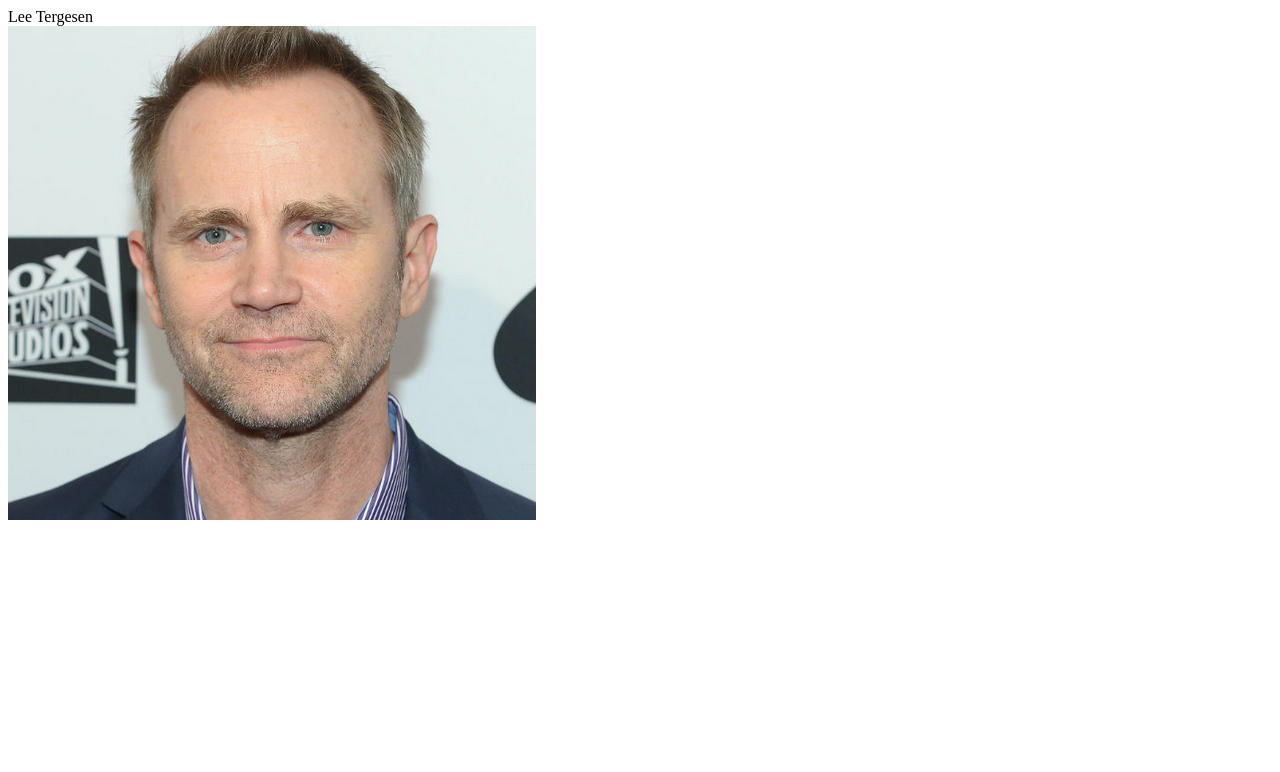
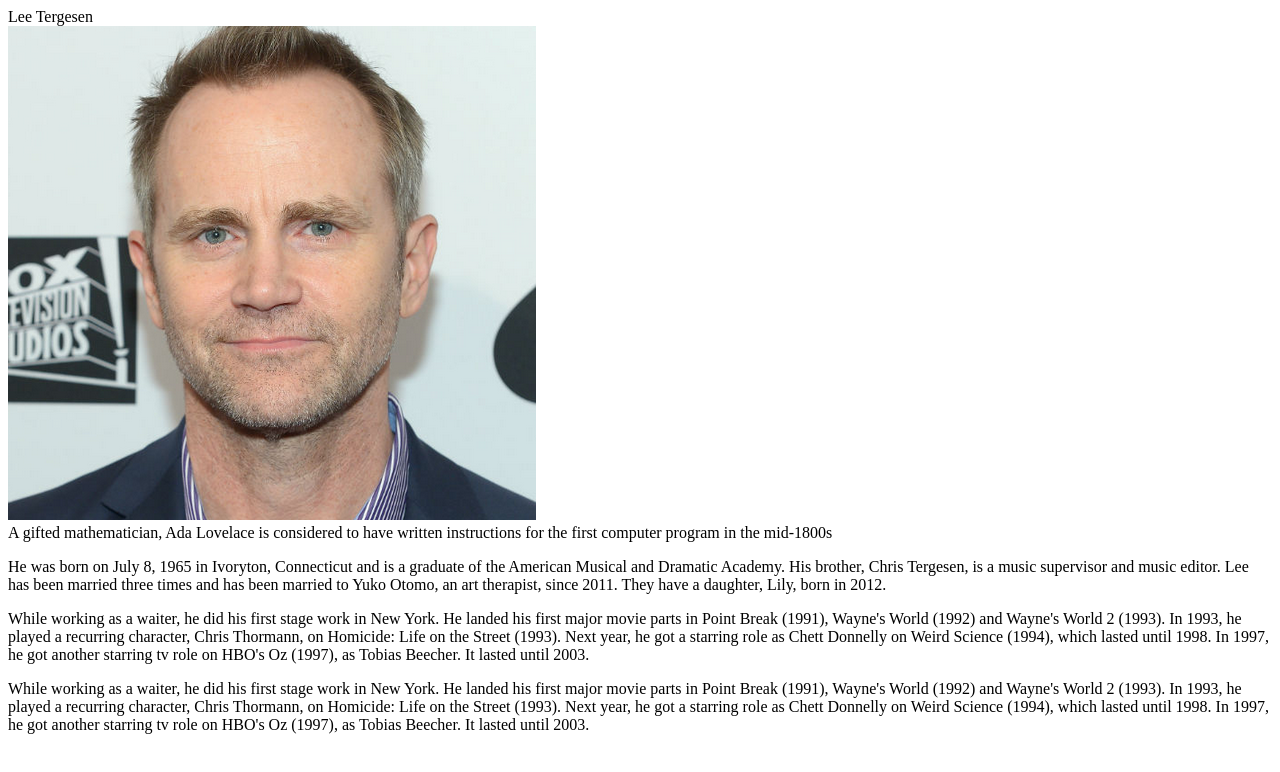
Before and after one commit to ifylala/IfyAaron, a plain HTML site: page index.html in a window 1280 px wide. Drawn offline with Linux system fonts and the light colour scheme.

Commit message:
Initial commit

```diff
--- a/index.html
+++ b/index.html
@@ -10,7 +10,25 @@
     <script src="https://cdn.freecodecamp.org/testable-projects-fcc/v1/bundle.js"></script>
     <div id="main">
         <div id="title">Lee Tergesen</div>
-        <div id="img-div"><img id="image" src="img/Lee_Tergesen.png"></div>
+        <div id="img-div">
+          <img id="image" src="img/Lee_Tergesen.png">
+          <div id="img-caption">
+            A gifted mathematician, Ada Lovelace is considered to have written instructions for the first computer program in the mid-1800s
+
+          </div>
+        </div>
+
+        <div id="tribute-info">
+          <p>He was born on July 8, 1965 in Ivoryton, Connecticut and is a graduate of the American Musical and Dramatic Academy. His brother, Chris Tergesen, is a music supervisor and music editor. Lee has been married three times and has been married to Yuko Otomo, an art therapist, since 2011. They have a daughter, Lily, born in 2012.</p>
+
+          <p>
+            While working as a waiter, he did his first stage work in New York. He landed his first major movie parts in Point Break (1991), Wayne's World (1992) and Wayne's World 2 (1993). In 1993, he played a recurring character, Chris Thormann, on Homicide: Life on the Street (1993). Next year, he got a starring role as Chett Donnelly on Weird Science (1994), which lasted until 1998. In 1997, he got another starring tv role on HBO's Oz (1997), as Tobias Beecher. It lasted until 2003.
+          </p>
+          <p>
+          While working as a waiter, he did his first stage work in New York. He landed his first major movie parts in Point Break (1991), Wayne's World (1992) and Wayne's World 2 (1993). In 1993, he played a recurring character, Chris Thormann, on Homicide: Life on the Street (1993). Next year, he got a starring role as Chett Donnelly on Weird Science (1994), which lasted until 1998. In 1997, he got another starring tv role on HBO's Oz (1997), as Tobias Beecher. It lasted until 2003.
+          </p>
+        </div>
+        <a id="tribute-link" href="https://www.imdb.com/name/nm0855564/bio"></a>
       </div>
     <!--
 
```
